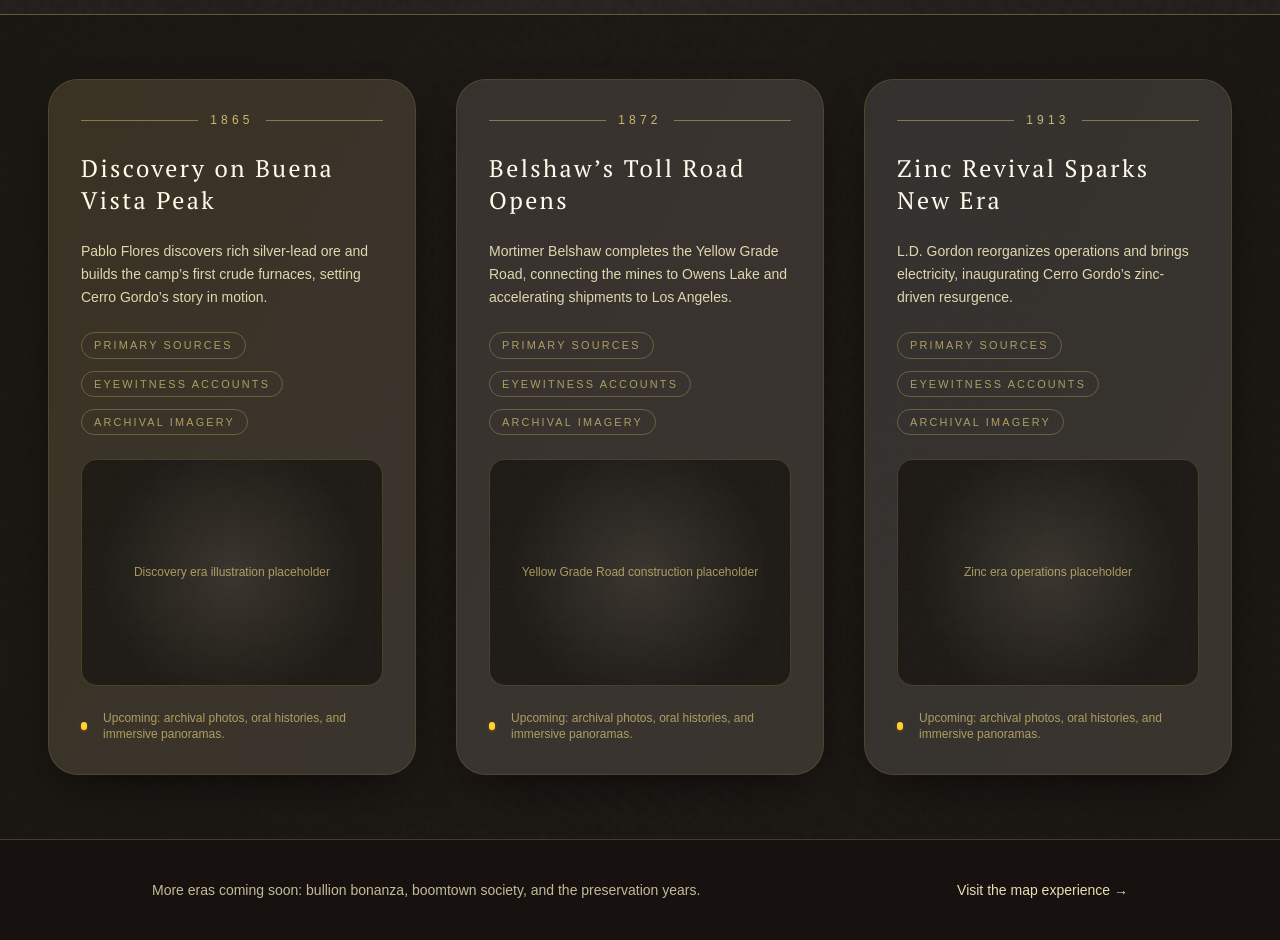
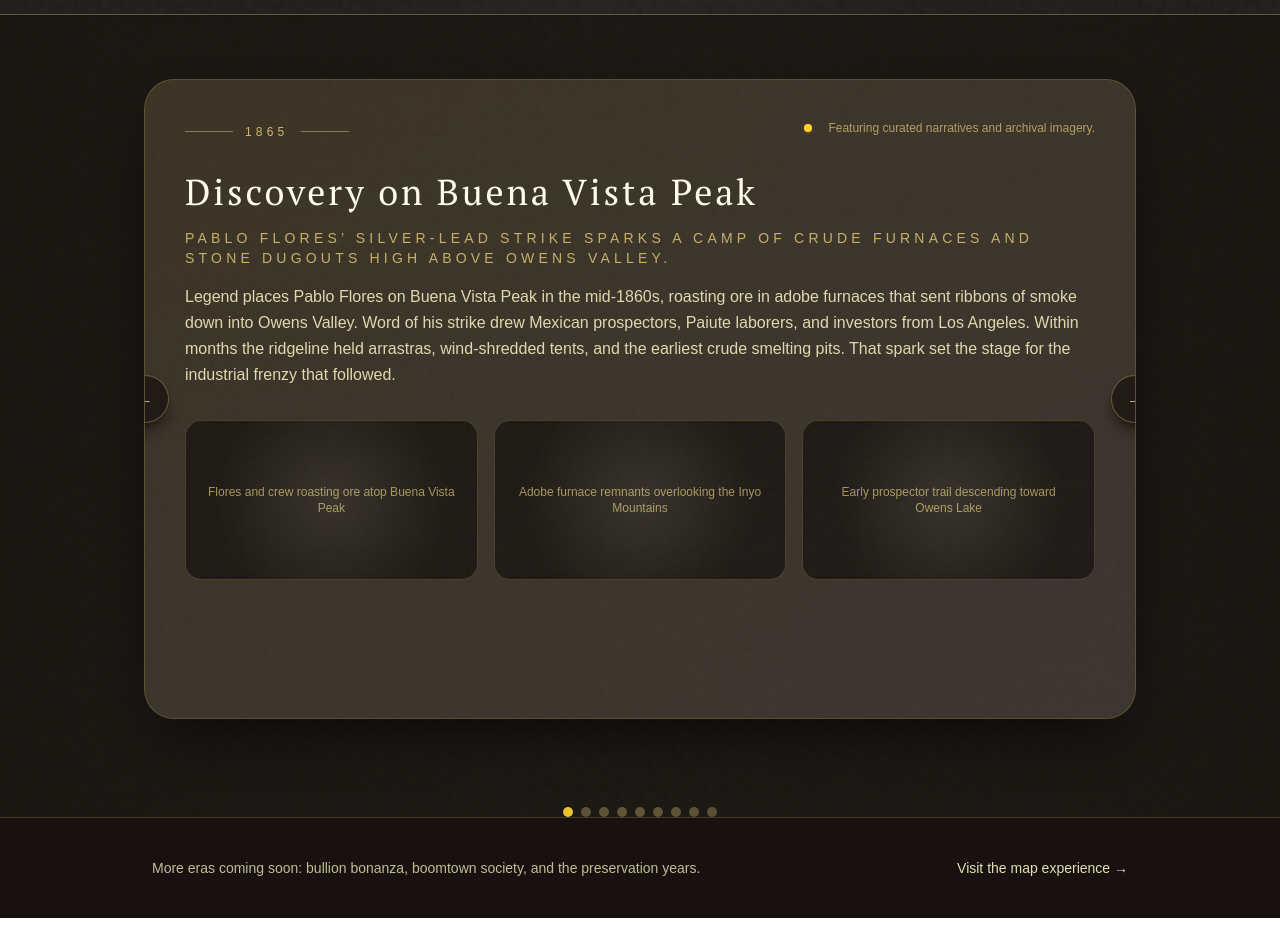
Before and after one commit to ReimannLabs/Cerro-Gordo-History, a Next.js app: page /history in a window 1280 px wide. Shown: the part 500-1440 px from the top of the page. After the commit the page ends 1418 px from the top, so only its background shows below. Built offline with nearby package versions, Linux system fonts and the light colour scheme.

Commit message:
Enhance history timeline with detailed event descriptions, images, and navigation controls for improved user experience

```diff
--- a/src/app/history/page.tsx
+++ b/src/app/history/page.tsx
@@ -1,8 +1,9 @@
 'use client'
 
+import { useCallback, useMemo, useState } from 'react'
 import Image from 'next/image'
 import Link from 'next/link'
-import { motion } from 'framer-motion'
+import { motion, AnimatePresence } from 'framer-motion'
 import paperTexture from '@/app/pictures/papertexture.png'
 
 const events = [
@@ -11,8 +12,14 @@ const events = [
 		title: 'Discovery on Buena Vista Peak',
 		year: '1865',
 		description:
-			'Pablo Flores discovers rich silver-lead ore and builds the camp’s first crude furnaces, setting Cerro Gordo’s story in motion.',
-		imageAlt: 'Discovery era illustration placeholder',
+			'Pablo Flores’ silver-lead strike sparks a camp of crude furnaces and stone dugouts high above Owens Valley.',
+		body:
+			'Legend places Pablo Flores on Buena Vista Peak in the mid-1860s, roasting ore in adobe furnaces that sent ribbons of smoke down into Owens Valley. Word of his strike drew Mexican prospectors, Paiute laborers, and investors from Los Angeles. Within months the ridgeline held arrastras, wind-shredded tents, and the earliest crude smelting pits. That spark set the stage for the industrial frenzy that followed.',
+		images: [
+			'Flores and crew roasting ore atop Buena Vista Peak',
+			'Adobe furnace remnants overlooking the Inyo Mountains',
+			'Early prospector trail descending toward Owens Lake',
+		],
 		color: 'from-amber-200 via-amber-100 to-white',
 	},
 	{
@@ -20,38 +27,156 @@ const events = [
 		title: 'Belshaw’s Toll Road Opens',
 		year: '1872',
 		description:
-			'Mortimer Belshaw completes the Yellow Grade Road, connecting the mines to Owens Lake and accelerating shipments to Los Angeles.',
-		imageAlt: 'Yellow Grade Road construction placeholder',
+			'Mortimer Belshaw engineers the Yellow Grade, tying Cerro Gordo to Owens Lake landings and distant markets.',
+		body:
+			'Engineer-financier Mortimer Belshaw arrived with capital, vision, and political sway. His Yellow Grade toll road, cut along impossible switchbacks, allowed heavy freight wagons to replace mule strings. Timber, charcoal, ore, and bullion all moved faster. Belshaw’s partnership with Victor Beaudry consolidated claims, erected the famous Belshaw furnace, and turned Cerro Gordo into the leading producer in the Inyo Range.',
+		images: [
+			'Survey stakes along the Yellow Grade alignment',
+			'Freight wagons climbing toward Belshaw’s summit station',
+			'Belshaw furnace foundations beside the toll house',
+		],
 		color: 'from-slate-200 via-slate-100 to-white',
+	},
+	{
+		id: 'bullion-boom',
+		title: 'Bullion Boom to Los Angeles',
+		year: '1874',
+		description:
+			'Remi Nadeau’s wagons thunder south with Cerro Gordo bullion, injecting capital into Los Angeles banks and shops.',
+		body:
+			'Freight impresario Remi Nadeau fielded teams of twenty-mule wagons that creaked down the Yellow Grade, across Owens Valley, and into Los Angeles. Each run carried thousands of dollars in bullion and returned with foodstuffs, hardware, and luxury goods. Newspapers credited the bullion boom with launching Los Angeles banks, hotels, and the first telegraph links east—a rare example of a mountain camp reshaping a coastal city.',
+		images: [
+			'Nadeau freighting train rounding Owens Dry Lake',
+			'Bullion bars stacked for shipment at the Beaudry store',
+			'Los Angeles plaza receiving Cerro Gordo freight',
+		],
+		color: 'from-amber-300 via-amber-100 to-white',
+	},
+	{
+		id: 'swansea-smelters',
+		title: 'Swansea & Keeler Smelters',
+		year: '1876',
+		description:
+			'Owens Lake shoreline works process ore for export, tightening Cerro Gordo’s supply chain.',
+		body:
+			'James G. Brady and associate investors transformed the lakeside camp of Swansea into a smelting and transport hub. Tall smokestacks rose beside the steamer Bessie Brady, which ferried bullion across the briny lake to the Carson & Colorado railhead. Auxiliary works at Keeler soon followed. The synchronized system—mine, tram, lake boat, and wagon—kept the furnaces hot even as distant markets spiked and dipped.',
+		images: [
+			'Bessie Brady steamer loading ingots at Swansea pier',
+			'Stone chimney remains from the Swansea smelter bench',
+			'Rail wagons ready for Cerro Gordo bullion at Keeler',
+		],
+		color: 'from-blue-200 via-slate-100 to-white',
+	},
+	{
+		id: 'decline-turn',
+		title: 'Decline & Quiet Years',
+		year: '1892',
+		description:
+			'Silver prices collapse, ownership changes become frequent, and Cerro Gordo slips into a wind-battered lull.',
+		body:
+			'As Western silver values faltered, mine ownerships flipped between syndicates from San Francisco, Denver, and even London. Charcoal stacks cooled, tunnels flooded, and the once-busy commercial row saw shuttered doors. A handful of families, railroad watchmen, and prospectors kept the lamps burning; their letters describe lonely winters, rationed freight, and the creak of empty tram buckets in the wind.',
+		images: [
+			'Snowbound bunkhouse and quiet hotel veranda',
+			'Abandoned ore cars near the Union hoist house',
+			'Ledger entries showing dwindling payrolls',
+		],
+		color: 'from-slate-300 via-slate-100 to-white',
+	},
+	{
+		id: 'tramway-era',
+		title: 'Aerial Tramway & Four Metals',
+		year: '1908',
+		description:
+			'Four Metals Company strings a gravity tram from Cerro Gordo to Keeler, reviving ore haulage efficiency.',
+		body:
+			'The short-lived Four Metals Company bet on modern infrastructure. Their double-rope tramway skimmed ore buckets over arroyos, delivering concentrates to new reverberatory furnaces at Keeler. The project drew engineers, electricians, and newspaper coverage that cast Cerro Gordo as a comeback camp. Though capital thinned by 1912, the tram towers endured as steel totems along the ridge.',
+		images: [
+			'Gravity tram buckets suspended over the canyon',
+			'Four Metals crew posing with newly strung cable',
+			'Keeler furnace floor receiving tram-delivered ore',
+		],
+		color: 'from-blue-300 via-blue-100 to-white',
 	},
 	{
 		id: 'zinc-revival',
 		title: 'Zinc Revival Sparks New Era',
 		year: '1913',
 		description:
-			'L.D. Gordon reorganizes operations and brings electricity, inaugurating Cerro Gordo’s zinc-driven resurgence.',
-		imageAlt: 'Zinc era operations placeholder',
+			'Louis D. Gordon consolidates claims, adds electricity, and focuses on zinc that wartime industries crave.',
+		body:
+			'Louis D. Gordon’s Cerro Gordo Mines Company reopened shafts, extended drifts, and strung electric lines from Owens Valley. Zinc concentrates headed to smelters in Utah and the Midwest, filling orders for galvanizing, munitions, and chemical works. New frame houses, a hospital, and a powerhouse signaled a forward-looking town, even as the ore veins remained as fickle as ever.',
+		images: [
+			'Powerhouse turbines installed for electric light',
+			'Gordon-era bunkhouses flanking the main street',
+			'Workers loading zinc sacks bound for the railroad',
+		],
 		color: 'from-blue-200 via-blue-100 to-white',
+	},
+	{
+		id: 'preservation-years',
+		title: 'Stewards & Preservationists',
+		year: '1970s–2000s',
+		description:
+			'Jody Stewart, Mike Patterson, and caretakers stabilize landmarks and share Cerro Gordo with intrepid visitors.',
+		body:
+			'After decades of dormancy, Jody Stewart Patterson acquired key buildings and poured sweat into preservation. The American Hotel, Beaudry store, and assay office gained new roofs and bracing. Guided tours, film shoots, and overnight stays kept the lights on. Caretakers John and Roxie Bowden chronicled each repair, proving that stewardship could keep history tangible even without an operating mine.',
+		images: [
+			'Jody Stewart welcoming guests to the hotel parlor',
+			'Bowden caretakers cataloging artifacts in the store',
+			'Fresh timbers reinforcing the Belshaw house porch',
+		],
+		color: 'from-amber-200 via-amber-100 to-white',
+	},
+	{
+		id: 'modern-era',
+		title: 'Modern Renewal & Rebuild',
+		year: '2018–Present',
+		description:
+			'Brent Underwood and a dedicated crew launch preservation, storytelling, and the rebuilding of the American Hotel.',
+		body:
+			'Today’s era blends digital storytelling with hands-on craftsmanship. Brent Underwood and partners document daily camp life while raising timbers for the new American Hotel, salvaging original fixtures, and stabilizing mine workings. Volunteers, historians, and craftspeople from across the West pitch in. Cerro Gordo stands again as a living classroom for mining heritage and resilience in the high desert.',
+		images: [
+			'Reconstruction crews framing the new American Hotel',
+			'Historic artifacts photographed for modern archives',
+			'Visitors gathering for a sunset history talk',
+		],
+		color: 'from-blue-200 via-amber-100 to-white',
 	},
 ]
 
-const timelineContainer = {
-	hidden: { opacity: 0 },
-	visible: {
+const swipeVariants = {
+	enter: (direction: number) => ({
+		opacity: 0,
+		x: direction >= 0 ? 120 : -120,
+	}),
+	center: {
 		opacity: 1,
-		transition: {
-			staggerChildren: 0.2,
-			delayChildren: 0.1,
+		x: 0,
 	},
-	},
-}
-
-const cardVariants = {
-	hidden: { opacity: 0, y: 32 },
-	visible: { opacity: 1, y: 0 },
+	exit: (direction: number) => ({
+		opacity: 0,
+		x: direction >= 0 ? -120 : 120,
+	}),
 }
 
 export default function HistoryPage() {
+	const [currentIndex, setCurrentIndex] = useState(0)
+	const [direction, setDirection] = useState(1)
+	const eventsLength = events.length
+
+	const goTo = useCallback(
+		(index: number) => {
+			const target = ((index % eventsLength) + eventsLength) % eventsLength
+			const delta = target - currentIndex
+			const wrapDelta = Math.abs(delta) > eventsLength / 2 ? -Math.sign(delta) : Math.sign(delta)
+			setDirection(wrapDelta === 0 ? 1 : wrapDelta)
+			setCurrentIndex(target)
+		},
+		[currentIndex, eventsLength]
+	)
+
+	const currentEvent = useMemo(() => events[currentIndex], [currentIndex])
+
 	return (
 		<div className="flex min-h-screen flex-col bg-gradient-to-b from-slate-950 via-slate-900 to-slate-950 text-slate-100">
 			<header className="relative overflow-hidden border-b border-amber-200/30 bg-[#1f1b17]/95 text-amber-50">
@@ -104,7 +229,7 @@ export default function HistoryPage() {
 				</div>
 			</header>
 
-			<main className="relative flex-1 overflow-hidden bg-[#1a1612]">
+			<main className="relative flex-1 bg-[#1a1612] overflow-visible">
 				<Image
 					src={paperTexture}
 					alt="Paper texture"
@@ -116,58 +241,127 @@ export default function HistoryPage() {
 					aria-hidden
 				/>
 				<motion.div
-					className="relative z-20 flex h-full snap-x snap-mandatory items-stretch gap-10 overflow-x-auto px-6 py-16 md:px-12"
-					variants={timelineContainer}
-					initial="hidden"
-					animate="visible"
+					className="relative z-20 mx-auto flex h-full max-w-6xl items-center px-6 py-16 md:px-12 lg:px-20"
 				>
-					{events.map((event) => (
+					<AnimatePresence mode="wait" initial={false} custom={direction}>
 						<motion.section
-							key={event.id}
-							variants={cardVariants}
-							className="group relative flex min-h-[540px] w-[340px] flex-col overflow-hidden rounded-[30px] border border-amber-200/20 bg-[#262019]/90 p-8 shadow-[0_20px_50px_-20px_rgba(0,0,0,0.75)] transition-transform duration-300 hover:-translate-y-3 md:w-[420px]"
+							key={currentEvent.id}
+							custom={direction}
+							variants={swipeVariants}
+							initial="enter"
+							animate="center"
+							exit="exit"
+							transition={{ duration: 0.45, ease: 'easeOut' }}
+							className="relative flex min-h-[640px] w-full flex-col overflow-hidden rounded-[30px] border border-amber-200/25 bg-[#262019]/92 p-10 shadow-[0_25px_60px_-25px_rgba(0,0,0,0.85)]"
 						>
+							<div className={`absolute inset-0 bg-gradient-to-br ${currentEvent.color} opacity-10`} aria-hidden />
+							<div className="absolute inset-0">
+								<Image
+									src={paperTexture}
+									alt="paper grain"
+									fill
+									className="object-cover opacity-[0.08]"
+								/>
+							</div>
+							<div className="relative z-10 flex flex-col gap-8 text-amber-50">
+								<div className="flex flex-wrap items-baseline justify-between gap-4">
+									<div className="flex items-center gap-3 text-xs uppercase tracking-[0.35em] text-amber-200/75">
+										<span className="h-px w-12 bg-amber-200/40" />
+										{currentEvent.year}
+										<span className="h-px w-12 bg-amber-200/40" />
+									</div>
+									<div className="hidden sm:flex items-center gap-4 text-xs text-amber-200/60">
+										<span className="inline-flex h-2 w-2 rounded-full bg-amber-300 shadow shadow-amber-600/40" />
+										Featuring curated narratives and archival imagery.
+									</div>
+								</div>
+								<div className="space-y-4">
+									<h2 className="font-pt-serif text-3xl tracking-[0.08em] text-amber-50 sm:text-4xl">
+										{currentEvent.title}
+									</h2>
+									<p className="text-sm uppercase tracking-[0.3em] text-amber-200/70">
+										{currentEvent.description}
+									</p>
+									<p className="text-base leading-relaxed text-amber-100/85">
+										{currentEvent.body}
+									</p>
+								</div>
+								<div className="grid gap-4 md:grid-cols-3">
+									{currentEvent.images.map((caption) => (
 										<div
-								className={`absolute inset-0 bg-gradient-to-br ${event.color} opacity-10 transition-opacity duration-300 group-hover:opacity-30`}
-								aria-hidden
-							/>
-							<div className="relative flex flex-1 flex-col gap-6 text-amber-50">
-								<div className="flex items-center gap-3 text-xs uppercase tracking-[0.35em] text-amber-200/75">
-									<span className="h-px flex-1 bg-amber-200/40" />
-									{event.year}
-									<span className="h-px flex-1 bg-amber-200/40" />
-								</div>
-								<h2 className="font-pt-serif text-2xl tracking-[0.1em] text-amber-50">
-									{event.title}
-								</h2>
-								<p className="text-sm leading-relaxed text-amber-100/85">
-									{event.description}
-								</p>
-								<div className="flex flex-wrap gap-3 text-[0.68rem] uppercase tracking-[0.2em] text-amber-200/60">
-									<span className="rounded-full border border-amber-200/25 px-3 py-1">Primary sources</span>
-									<span className="rounded-full border border-amber-200/25 px-3 py-1">Eyewitness accounts</span>
-									<span className="rounded-full border border-amber-200/25 px-3 py-1">Archival imagery</span>
-								</div>
-								<div className="relative mt-auto aspect-[4/3] overflow-hidden rounded-2xl border border-amber-200/20 bg-[#15110d]/80">
+											key={caption}
+											className="relative min-h-[160px] overflow-hidden rounded-2xl border border-amber-200/20 bg-[#15110d]/80"
+										>
 											<Image
 												src={paperTexture}
 												alt="paper detail"
 												fill
 												className="object-cover opacity-[0.12]"
 											/>
-									<div className="absolute inset-0 grid place-items-center px-6 text-center text-xs text-amber-200/60">
-										{event.imageAlt}
+											<div className="absolute inset-0 grid place-items-center px-5 text-center text-xs text-amber-200/60">
+												{caption}
 											</div>
-									<div className="absolute inset-0 bg-[radial-gradient(circle_at_center,#fff5dd1f,transparent_70%)]" aria-hidden />
+											<div className="absolute inset-0 bg-[radial-gradient(circle_at_center,#fff5dd1c,transparent_70%)]" aria-hidden />
+										</div>
+									))}
 								</div>
 							</div>
-							<div className="relative mt-6 flex items-center gap-4 text-xs text-amber-200/60">
-								<span className="inline-flex h-2 w-2 rounded-full bg-amber-300 shadow shadow-amber-600/40" />
-								Upcoming: archival photos, oral histories, and immersive panoramas.
+
+							<div className="absolute inset-y-0 left-0 flex items-center">
+								<button
+									type="button"
+									onClick={() => goTo(currentIndex - 1)}
+									className="z-30 flex h-12 w-12 -translate-x-1/2 items-center justify-center rounded-full border border-amber-200/30 bg-[#1f1b17]/95 text-amber-100 shadow-lg shadow-black/50 transition hover:-translate-x-3 hover:bg-[#291f19]"
+									aria-label="Previous era"
+								>
+									←
+								</button>
+							</div>
+							<div className="absolute inset-y-0 right-0 flex items-center">
+								<button
+									type="button"
+									onClick={() => goTo(currentIndex + 1)}
+									className="z-30 flex h-12 w-12 translate-x-1/2 items-center justify-center rounded-full border border-amber-200/30 bg-[#1f1b17]/95 text-amber-100 shadow-lg shadow-black/50 transition hover:translate-x-3 hover:bg-[#291f19]"
+									aria-label="Next era"
+								>
+									→
+								</button>
 							</div>
 						</motion.section>
+					</AnimatePresence>
+				</motion.div>
+				<div className="absolute bottom-10 left-1/2 flex -translate-x-1/2 items-center gap-3 text-xs text-amber-200/70 md:hidden">
+					<button
+						type="button"
+						onClick={() => goTo(currentIndex - 1)}
+						className="rounded-full border border-amber-200/30 px-3 py-1"
+					>
+						Prev
+					</button>
+					<span>
+						{currentIndex + 1} / {eventsLength}
+					</span>
+					<button
+						type="button"
+						onClick={() => goTo(currentIndex + 1)}
+						className="rounded-full border border-amber-200/30 px-3 py-1"
+					>
+						Next
+					</button>
+				</div>
+				<div className="mt-6 flex justify-center gap-2">
+					{events.map((event, index) => (
+						<button
+							key={event.id}
+							type="button"
+							onClick={() => goTo(index)}
+							className={`h-2.5 w-2.5 rounded-full transition ${
+								index === currentIndex ? 'bg-amber-300' : 'bg-amber-200/30 hover:bg-amber-200/60'
+							}`}
+							aria-label={`Go to ${event.year}`}
+						/>
 					))}
-				</motion.div>
+				</div>
 			</main>
 
 			<footer className="border-t border-amber-200/20 bg-[#19130f]/95 text-amber-100/75">
```
Lines whose indentation alone changed are shown as unchanged.
